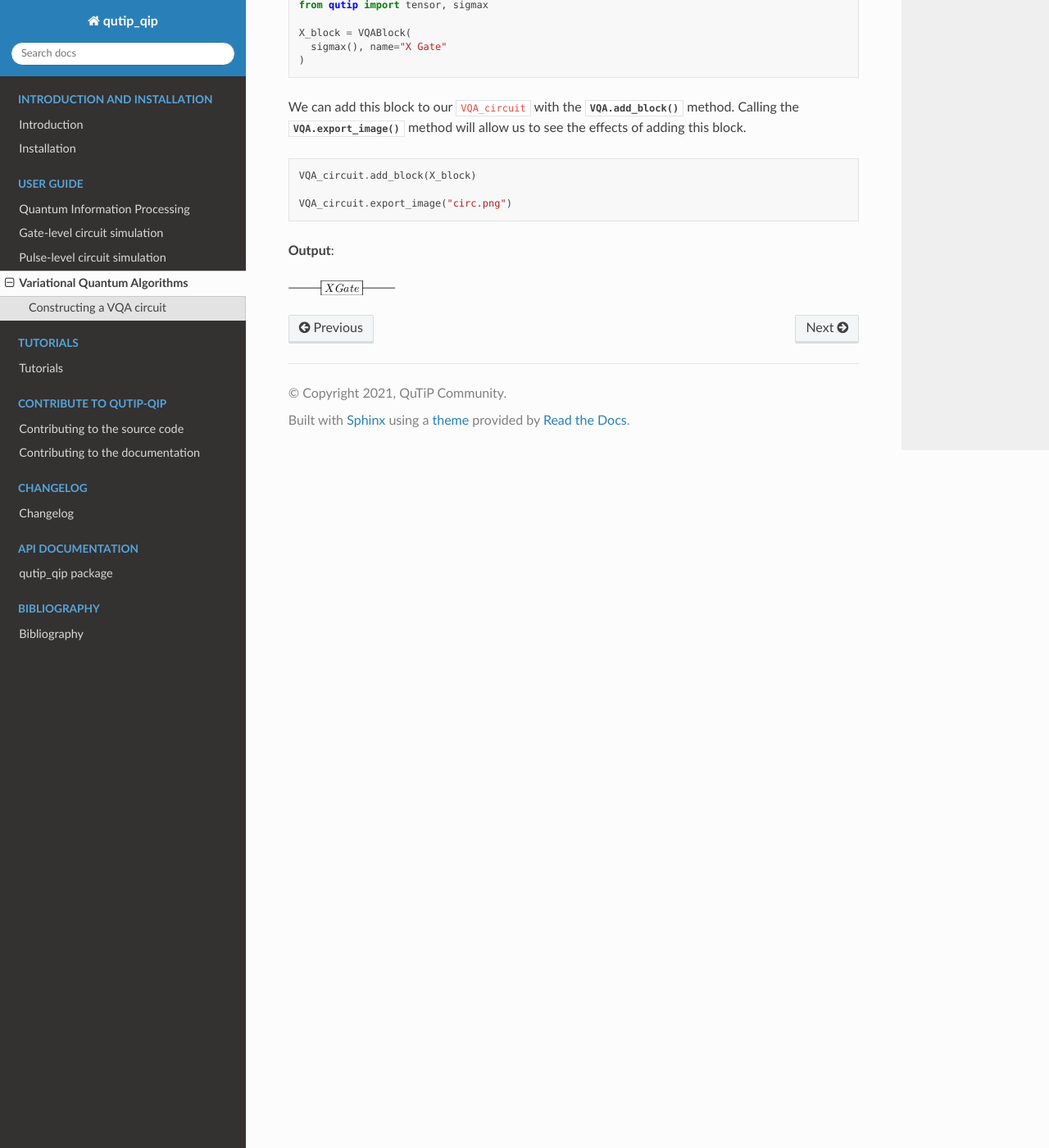
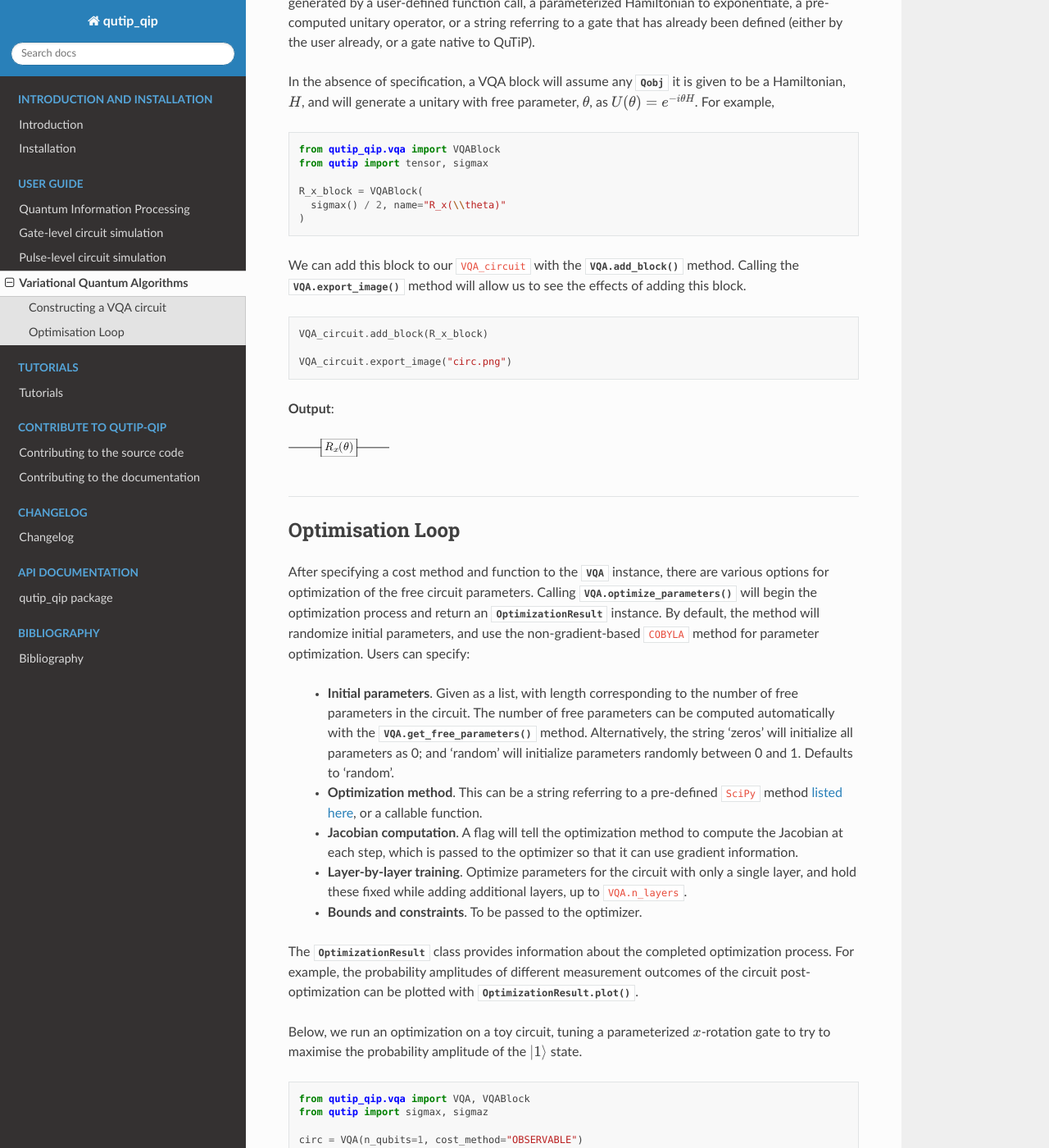
Before and after one commit to qutip/qutip-qip, a Sphinx documentation site: the page built from doc/source/qip-vqa.rst, in a window 1280 px wide and 1400 px high, scrolled down 1026 px. Shown: the whole window at 82% size. Built offline with Sphinx 7.4.7 and the Read the Docs theme 2.0.0, drawn with Linux system fonts in a browser that asks for light colours; some of the changed text lies outside the part shown.

Commit message:
Update module documentation

```diff
--- a/doc/source/qip-vqa.rst
+++ b/doc/source/qip-vqa.rst
@@ -4,7 +4,9 @@
 Variational Quantum Algorithms
 ******************************
 
-Variational Quantum Algorithms (VQAs) are represented by a parameterized quantum circuit, and include methods for defining a cost function for the circuit, and finding parameters that minimize this cost.
+Variational Quantum Algorithms (VQAs) are a hybrid quantum-classical optimization algorithm in which an objective function (usually encoded by a parameterized quantum circuit) is evaluated by quantum computation, and the parameters of this function are updated using classical optimization methods. Such algorithms have been proposed for use in NISQ-era quantum computers as they typically scale well with the number of available qubits, and can function without high fault-tolerance.
+
+In QuTiP, VQAs are represented by a parameterized quantum circuit, and include methods for defining a cost function for the circuit, and finding parameters that minimize this cost.
 
 
 Constructing a VQA circuit
@@ -36,17 +38,17 @@ For example:
                 cost_method="OBSERVABLE",
             )
 
-After constructing this instance, we are ready begin adding elements to our parameterized circuit. Circuit elements in this module are represented by :class:`.VQABlock` instances. Fundamentally, the role of this class is to generate an operator for the circuit. To do this, it can store things such a number of free parameters, a Hamiltonian to exponentiate, or a string referring to a gate that has already been defined.
+After constructing this instance, we are ready begin adding elements to our parameterized circuit. Circuit elements in this module are represented by :class:`.VQABlock` instances. Fundamentally, the role of this class is to generate an operator for the circuit. To do this, it keeps track of its free parameters, and gives information to the :class:`.VQA` instance on how to update them. The operator itself can be generated by a user-defined function call, a parameterized Hamiltonian to exponentiate, a pre-computed unitary operator, or a string referring to a gate that has already been defined (either by the user already, or a gate native to QuTiP).
 
-In the absence of specification, a VQA block will assume any :class:`~.Qobj` it is given to be a Hamiltonian, :math:`H`, and will generate a unitary with free parameter, :math:`\gamma`, as :math:`U(\gamma) = e^{-i \gamma H}`. For example,
+In the absence of specification, a VQA block will assume any :class:`~.Qobj` it is given to be a Hamiltonian, :math:`H`, and will generate a unitary with free parameter, :math:`\theta`, as :math:`U(\theta) = e^{-i \theta H}`. For example,
 
 .. testcode::
 
     from qutip_qip.vqa import VQABlock
     from qutip import tensor, sigmax
 
-    X_block = VQABlock(
-      sigmax(), name="X Gate"
+    R_x_block = VQABlock(
+      sigmax() / 2, name="R_x(\\theta)"
     )
 
 
@@ -54,10 +56,67 @@ We can add this block to our ``VQA_circuit`` with the :meth:`.VQA.add_block` met
 
 .. testcode::
 
-    VQA_circuit.add_block(X_block)
+    VQA_circuit.add_block(R_x_block)
 
     VQA_circuit.export_image("circ.png")
 
 **Output**:
 
 .. image:: /figures/vqa_circuit_with_x.png
+
+--------------
+
+
+Optimisation Loop
+=================
+
+After specifying a cost method and function to the :class:`.VQA` instance, there are various options for optimization of the free circuit parameters. Calling :meth:`.VQA.optimize_parameters` will begin the optimization process and return an :class:`.OptimizationResult` instance. By default, the method will randomize initial parameters, and use the non-gradient-based ``COBYLA`` method for parameter optimization. Users can specify:
+
+
+  * **Initial parameters**. Given as a list, with length corresponding to the number of free parameters in the circuit. The number of free parameters can be computed automatically with the :meth:`.VQA.get_free_parameters` method. Alternatively, the string 'zeros' will initialize all parameters as 0; and 'random' will initialize parameters randomly between 0 and 1. Defaults to 'random'.
+
+  * **Optimization method**. This can be a string referring to a pre-defined ``SciPy`` method `listed here <https://docs.scipy.org/doc/scipy/reference/generated/scipy.optimize.minimize.html>`_, or a callable function.
+
+  * **Jacobian computation**. A flag will tell the optimization method to compute the Jacobian at each step, which is passed to the optimizer so that it can use gradient information.
+
+  * **Layer-by-layer training**. Optimize parameters for the circuit with only a single layer, and hold these fixed while adding additional layers, up to ``VQA.n_layers``.
+
+  * **Bounds and constraints**. To be passed to the optimizer.
+
+The :class:`.OptimizationResult` class provides information about the completed optimization process. For example, the probability amplitudes of different measurement outcomes of the circuit post-optimization can be plotted with :meth:`.OptimizationResult.plot`.
+
+Below, we run an optimization on a toy circuit, tuning a parameterized :math:`x`-rotation gate to try to maximise the probability amplitude of the :math:`|1\rangle` state.
+
+.. testcode::
+
+  from qutip_qip.vqa import VQA, VQABlock
+  from qutip import sigmax, sigmaz
+
+  circ = VQA(n_qubits=1, cost_method="OBSERVABLE")
+  # Our cost function will be  <psi(t)| sigma_z |psi(t)>
+  circ.cost_observable = sigmaz()
+
+  # Our circuit is just an x-rotation gate: e^{-i * t/2 * X}
+  circ.add_block(
+          VQABlock(sigmax() / 2)
+          )
+
+  # Optimize with the SciPy in-built BFGS method
+  result = circ.optimize_parameters(
+          method="BFGS", use_jac=True
+          )
+
+  # Access the SciPy results to output the parameter found
+  print(f'{result.res.x=}')
+  result.plot()
+
+**Output**:
+
+.. testoutput::
+  :options: +NORMALIZE_WHITESPACE
+
+  result.res.x=array([3.14159265])
+
+.. image:: /figures/vqa_circuit_optimization_output.png
+
+In this simple example, our optimization found that (neglecting phase) :math:`R_x(\pi) |0\rangle = |1\rangle`. Of course, this very basic usage generalizes to circuits on multiple qubits, with more complicated cost functions and optimization procedures.
```
Also changed, not shown: doc/source/figures/vqa_circuit_optimization_output.png (added), doc/source/figures/vqa_circuit_with_x.png.
